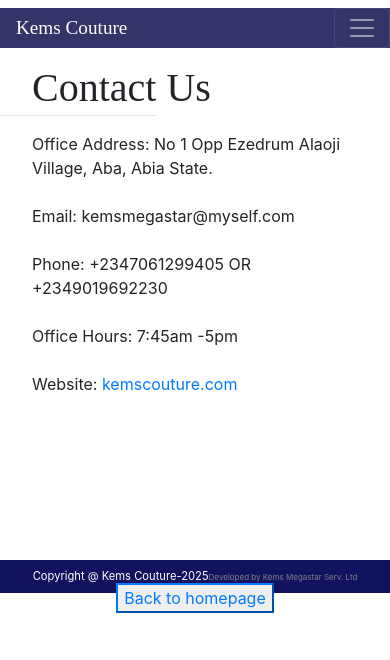
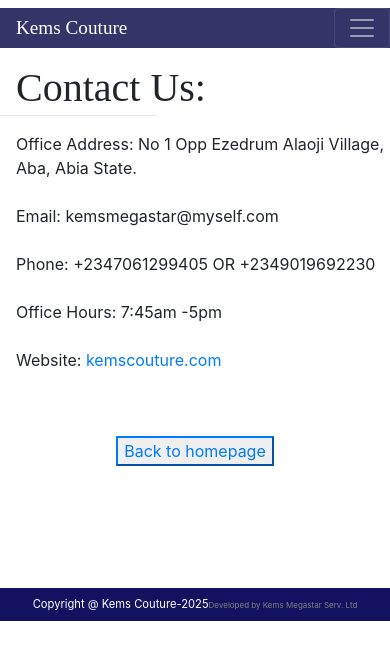
Before and after one commit to chinagit87/kems-couture, a website: page contact-us.html in a window 390 px wide. Shown: the part 48-708 px from the top of the page. Drawn offline with nearby package versions, Linux system fonts and the light colour scheme.

Commit message:
reset column

```diff
--- a/contact-us.html
+++ b/contact-us.html
@@ -54,7 +54,7 @@
 <!-- navbar section ends here. -->
 
 <!-- this section starts here. -->
- <h1 class="contact-h1">Contact Us</h1>
+ <h1 class="contact-h1">Contact Us:</h1>
  <hr>
  <p class="contact">
     Office Address: No 1 Opp Ezedrum Alaoji Village, Aba, Abia State.
@@ -70,7 +70,7 @@
 <!-- this section ends here. -->
 
 <!-- button section starts here. -->
-  <div class="button">
+  <div class="contact-button">
  <a href="index.html">
        <button class="btn-outline-primary">
            Back to homepage
--- a/styles.css
+++ b/styles.css
@@ -163,7 +163,15 @@
 /* button section starts here.  */
 .button{
     text-align: center;
-    margin: 13rem 0 -6rem 0;
+    margin: 13rem 0 -4rem 0;
+}
+.contact-button{
+    margin-top: 4rem;
+    text-align: center;
+}
+.caps-button{
+    margin-top: 12rem;
+    text-align: center;
 }
 /* button section ends here.  */
 
@@ -182,14 +190,11 @@
     text-align: center;
     padding: 0.5rem;
 }
-/* .index.footer{
-    margin-top: 10rem;
-} */
 /* footer section ends here. */
 
 /* @media section starts here. */
 
-@media only screen and (max-width:767px){
+@media only screen and (max-width:768px){
 
 /* top-div starts here. */
 .top-logo{
@@ -276,9 +281,23 @@
 }
 /* our styles section starts here. */
 
+/* contact section starts here. */
+.contact-h1{
+    margin-top: 7rem;
+    padding-left: 1rem;
+}
+.contact{
+    margin-top: 4rem 0 0 0;
+    padding-left: 1rem;
+}
+/* contact section starts here. */
+
 /* button section starts here.  */
 .button{
     margin: 48% 0 -30% 0;
+}
+.contact-button{
+    margin-top: 4rem;
 }
 /* button section ends here.  */
 
@@ -287,6 +306,9 @@
     font-size: 0.7rem;
     padding-left: 0;
  }
+ .contact-footer{
+    margin-top: 7.6rem;
+}
  .kms-develop{
     font-size: 0.5rem;
     color: gray;
@@ -295,7 +317,6 @@
     width: 50%;
     margin-left: 10%;
 }
-
 /* footer sections ends here. */
 }
 
```
Also changed, not shown: igbo-caps.html (+1 -1 lines).
